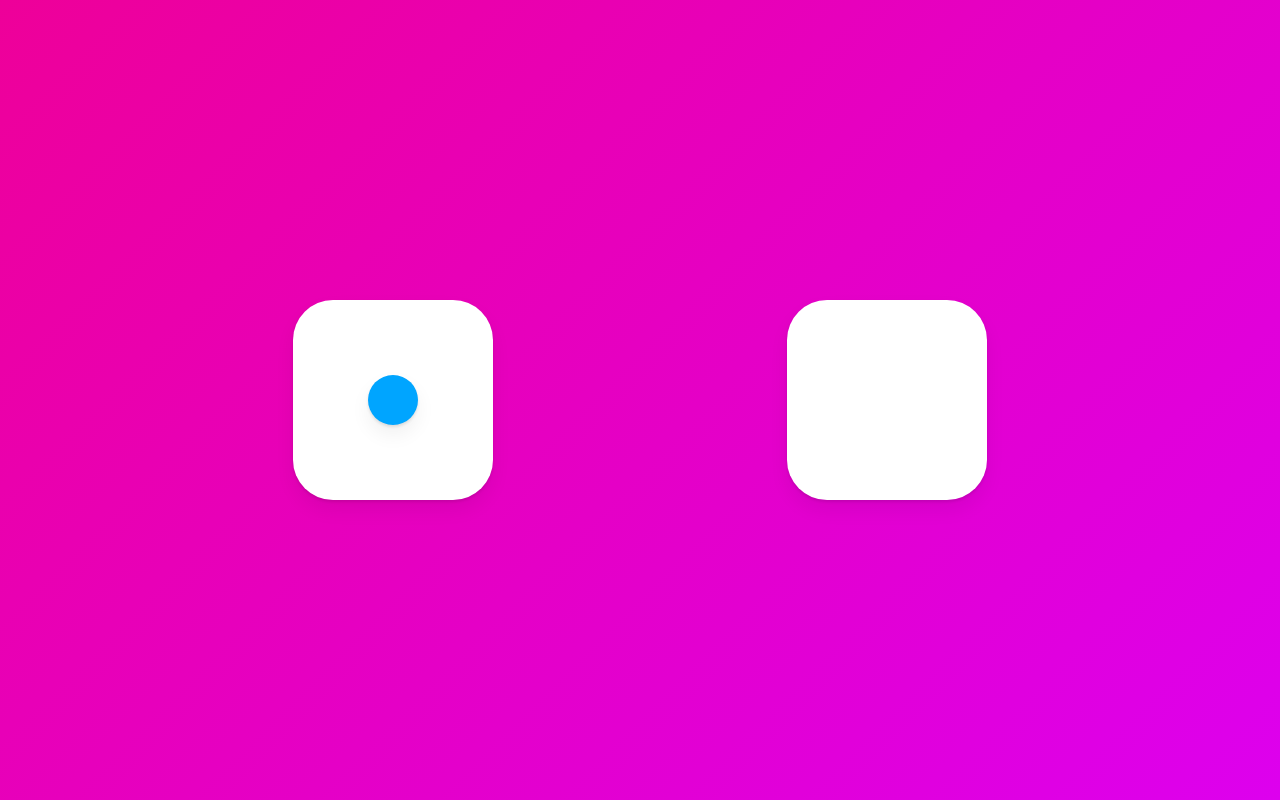
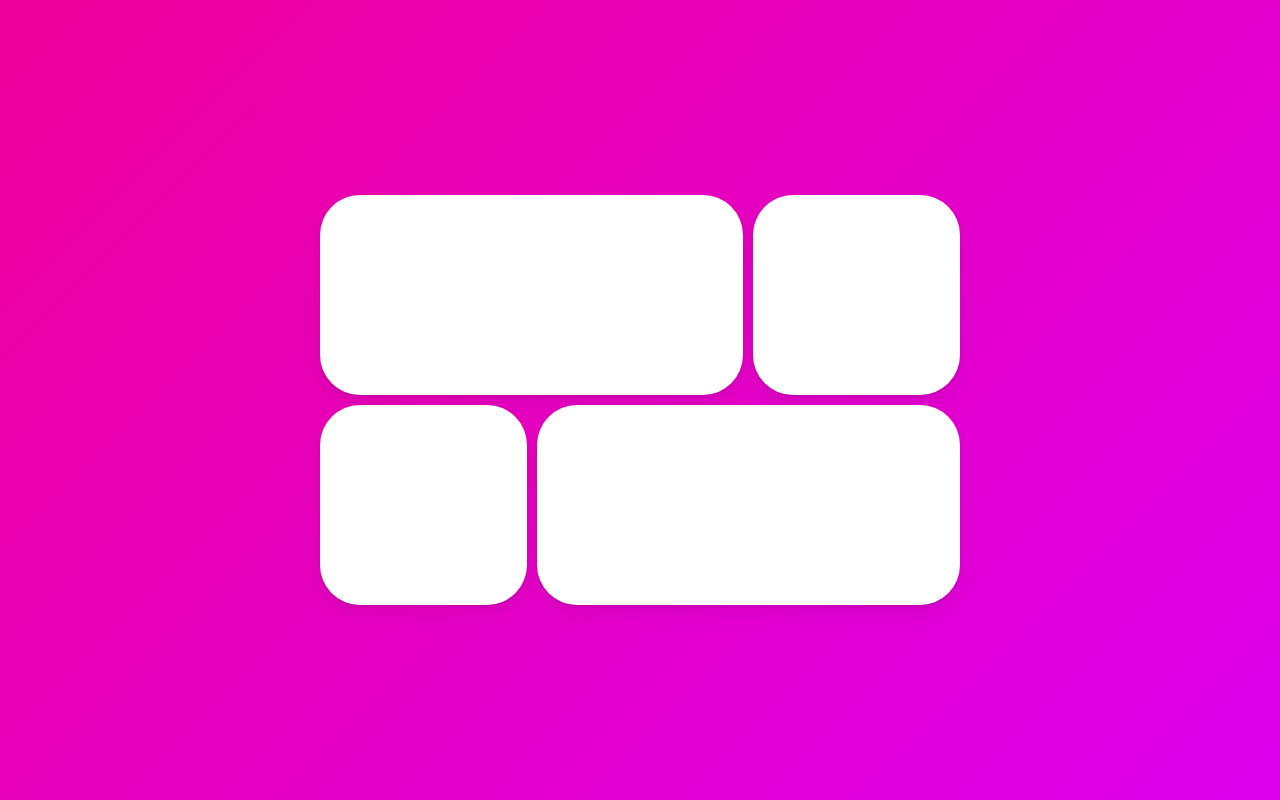
Before and after one commit to devhomh/react-masterclass, a React (Create React App) app in the folder practice-animation/: page / in a window 1280 px wide. Built offline with nearby package versions, Linux system fonts and the light colour scheme.

Commit message:
Final Practice Animation

```diff
--- a/practice-animation/src/App.tsx
+++ b/practice-animation/src/App.tsx
@@ -6,12 +6,22 @@
   height: 100vh;
   width: 100vw;
   display: flex;
-  justify-content: space-evenly;
+  justify-content: center;
   align-items: center;
 `;
 
+const Grid = styled.div`
+  display: grid;
+  grid-template-columns: repeat(3, 1fr);
+  width: 50vw;
+  gap: 10px;
+  div:first-child,
+  div:last-child {
+    grid-column: span 2;
+  }
+`;
+
 const Box = styled(motion.div)`
-  width: 200px;
   height: 200px;
   background-color: rgba(255, 255, 255, 1);
   border-radius: 40px;
@@ -21,30 +31,35 @@
   box-shadow: 0 2px 3px rgba(0, 0, 0, 0.1), 0 10px 20px rgba(0, 0, 0, 0.06);
 `;
 
-const Circle = styled(motion.div)`
-  background-color: #00a5ff;
-  width: 50px;
-  height: 50px;
-  border-radius: 50%;
-  box-shadow: 0 2px 3px rgba(0, 0, 0, 0.1), 0 10px 20px rgba(0, 0, 0, 0.06);
+const Overlay = styled(motion.div)`
+  width: 100%;
+  height: 100%;
+  position: absolute;
+  display: flex;
+  justify-content: center;
+  align-items: center;
 `;
 
 function App() {
-  const [clicked, setClicked] = useState(false);
-  const toggleClicked = () => setClicked((prev) => !prev);
+  const [id, setId] = useState<null | string>(null);
   return (
-    <Wrapper onClick={toggleClicked}>
+    <Wrapper>
+      <Grid>
+        {["1", "2", "3", "4"].map((n) => (
+          <Box onClick={() => setId(n)} key={n} layoutId={n} />
+        ))}
+      </Grid>
       <AnimatePresence>
-        <Box>
-          {!clicked ? (
-            <Circle layoutId="circle" style={{ borderRadius: 50 }} />
-          ) : null}
-        </Box>
-        <Box>
-          {clicked ? (
-            <Circle layoutId="circle" style={{ borderRadius: 0 }} />
-          ) : null}
-        </Box>
+        {id ? (
+          <Overlay
+            onClick={() => setId(null)}
+            initial={{ backgroundColor: "rgba(0, 0, 0, 0)" }}
+            animate={{ backgroundColor: "rgba(0, 0, 0, 0.5)" }}
+            exit={{ backgroundColor: "rgba(0, 0, 0, 0)" }}
+          >
+            <Box layoutId={id} style={{ width: 300, height: 200 }} />
+          </Overlay>
+        ) : null}
       </AnimatePresence>
     </Wrapper>
   );
```
